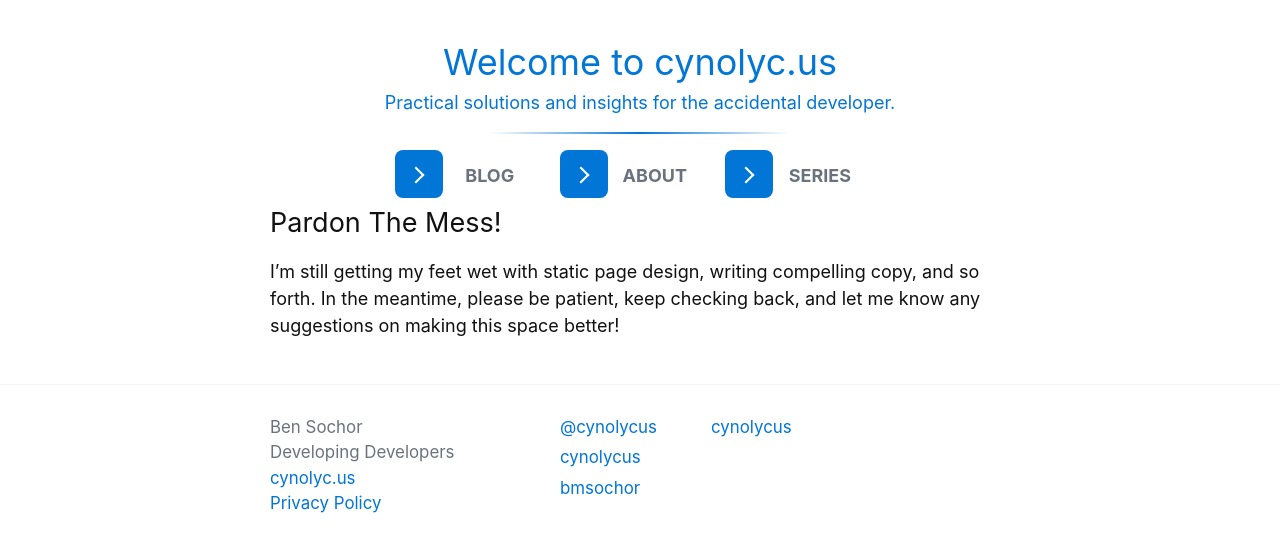
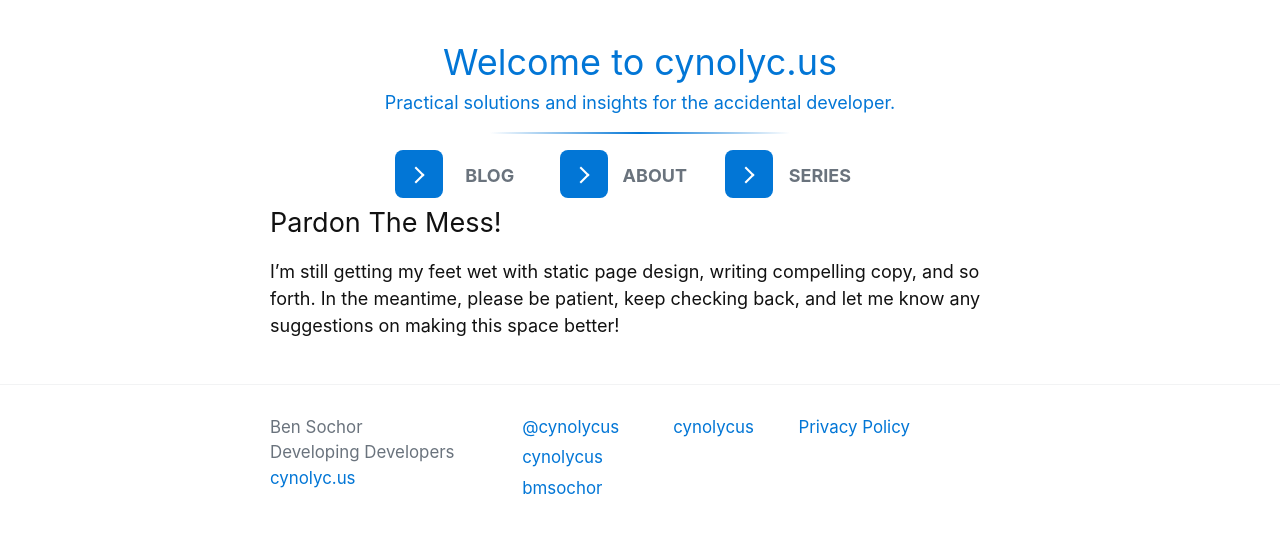
Before and after one commit to cynolycus/cynolycus.github.io, a Jekyll site: the page built from index.md, in a window 1280 px wide. Shown: the top 552 px of the page. Built offline with Jekyll 4.4.1, drawn with Linux system fonts in a browser that asks for light colours; comment, search, counter and statistics services are not loaded.

Commit message:
Four-column footer

```diff
--- a/_includes/footer.html
+++ b/_includes/footer.html
@@ -13,6 +12,9 @@
       <div class="footer-col footer-col-3">
         {%- include social.html secondary=true -%}
       </div>
+      <div class="footer-col footer-col-4">
+        <a href="{{site.url | append: "/privacy" }}">Privacy Policy</a>
+      </div>
     </div>
   </div>
 </footer>
--- a/_scss/custom/_base.scss
+++ b/_scss/custom/_base.scss
@@ -73,3 +73,13 @@ a:hover {
   color:$accent-color;
   text-decoration-line:none;
 }
+
+.footer-col-1, .footer-col-4 {
+  width: -webkit-calc(30% - (#{$spacing-unit} / 2));
+  width:         calc(30% - (#{$spacing-unit} / 2));
+}
+
+.footer-col-2, .footer-col-3 {
+  width: -webkit-calc(20% - (#{$spacing-unit} / 2));
+  width:         calc(20% - (#{$spacing-unit} / 2));
+}
```
Also changed, not shown: other parts of _includes/footer.html (+1 -2 lines).
